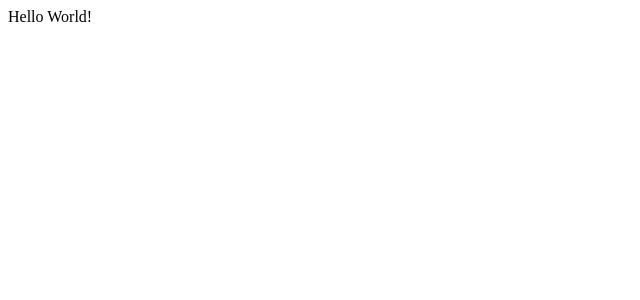
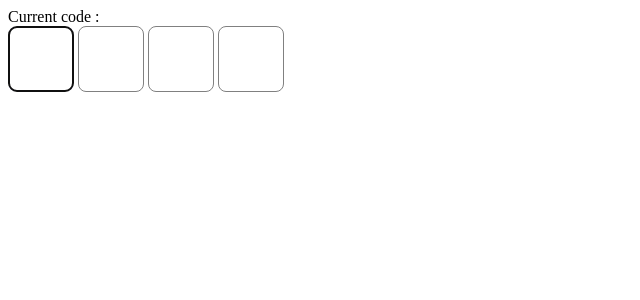
Before and after one commit to triozer/vue-code-input, a Vue app: page / in a window 1280 px wide. Shown: the top 300 px of the page, without its empty margins (0-640 px from the left). Built offline with nearby package versions, Linux system fonts and the light colour scheme.

Commit message:
feat: basic implementation

```diff
--- a/src/App.vue
+++ b/src/App.vue
@@ -1,3 +1,15 @@
-<script setup lang="ts"></script>
+<script setup lang="ts">
+import { ref } from "vue"
+import VueCodeInput from "./components/VueCodeInput.vue"
 
-<template>Hello World!</template>
+const code = ref("")
+
+const onComplete = (code: string) => {
+  console.log("Completed", code)
+}
+</script>
+
+<template>
+  Current code : {{ code }}
+  <vue-code-input v-model="code" @completed="onComplete" />
+</template>
--- /dev/null
+++ b/src/components/VueCodeInput.vue
@@ -0,0 +1,153 @@
+<script lang="ts" setup>
+import { computed, onMounted, ref, watch } from "vue"
+
+const props = defineProps({
+  modelValue: {
+    type: String,
+    required: false,
+    default: "",
+  },
+  maxLength: {
+    type: Number,
+    default: 4,
+  },
+  regex: {
+    type: RegExp,
+    default: /^[A-z0-9]$/,
+  },
+})
+
+const emit = defineEmits(["update:modelValue", "completed"])
+
+const value = computed({
+  get() {
+    return props.modelValue
+  },
+  set(value) {
+    emit("update:modelValue", value)
+  },
+})
+
+const inputs = ref<HTMLInputElement[]>([])
+const currentInputIndex = ref(0)
+const currentInput = computed(() => inputs.value[currentInputIndex.value])
+
+const handleKeydown = (event: KeyboardEvent) => {
+  if (event.key === "ArrowUp" || event.key === "ArrowLeft" || event.key === "Backspace") {
+    event.preventDefault()
+
+    if (event.key === "Backspace" && currentInput.value.value.length !== 0) {
+      value.value = value.value.slice(0, currentInputIndex.value)
+      for (let i = currentInputIndex.value; i < props.maxLength; i++) {
+        inputs.value[i].value = ""
+      }
+
+      if (currentInputIndex.value !== value.value.length - 1) {
+        return
+      }
+    }
+
+    if (currentInputIndex.value > 0) {
+      currentInputIndex.value--
+    }
+
+    return
+  }
+
+  if (event.key === "ArrowDown" || event.key === "ArrowRight") {
+    event.preventDefault()
+
+    if (
+      value.value.length >= currentInputIndex.value + 1 &&
+      currentInputIndex.value < props.maxLength - 1
+    ) {
+      currentInputIndex.value++
+    }
+
+    return
+  }
+}
+
+const handleKeyup = (event: KeyboardEvent) => {
+  if (event.key.match(props.regex)) {
+    handleInput(event.key)
+    currentInputIndex.value = Math.min(currentInputIndex.value + 1, props.maxLength - 1)
+  }
+}
+
+const handleItemClick = (event: MouseEvent, index: number) => {
+  if (value.value.length > index) {
+    return
+  }
+
+  event.preventDefault()
+  event.stopPropagation()
+
+  const currentIndex = Math.max(0, value.value.length)
+  currentInputIndex.value = currentIndex
+  currentInput.value.focus()
+}
+
+const changeCurrentInputIndex = (index: number) => {
+  currentInputIndex.value = index
+}
+
+const handleInput = (key: string) => {
+  currentInput.value.value = key
+
+  const newValue = value.value.split("")
+  newValue[currentInputIndex.value] = key
+  value.value = newValue.join("")
+
+  if (newValue.length === props.maxLength) {
+    emit("completed", newValue.join(""))
+  }
+}
+
+watch(currentInputIndex, () => {
+  currentInput.value.focus()
+})
+
+onMounted(() => {
+  currentInput.value.focus()
+})
+</script>
+
+<template>
+  <div class="container" @keydown="handleKeydown" @keyup="handleKeyup">
+    <input
+      ref="inputs"
+      v-for="i in maxLength"
+      @mousedown="(e) => handleItemClick(e, i - 1)"
+      @focus="changeCurrentInputIndex(i - 1)"
+      :key="i"
+      class="item"
+      type="text"
+      maxlength="1"
+    />
+  </div>
+</template>
+
+<style lang="scss" scoped>
+.container {
+  display: flex;
+  gap: 0.25rem;
+}
+
+.item {
+  height: 1em;
+  width: 1em;
+  padding: 0.5em;
+  font-size: 2em;
+  text-align: center;
+  border: 1px solid grey;
+  border-radius: 0.25em;
+  caret-color: transparent;
+
+  transition: border 0.2s ease-in-out;
+
+  &:focus {
+    border: 1px solid blue;
+  }
+}
+</style>
```
Also changed, not shown: 1 other file (tests, documents, lock files or other folders).
